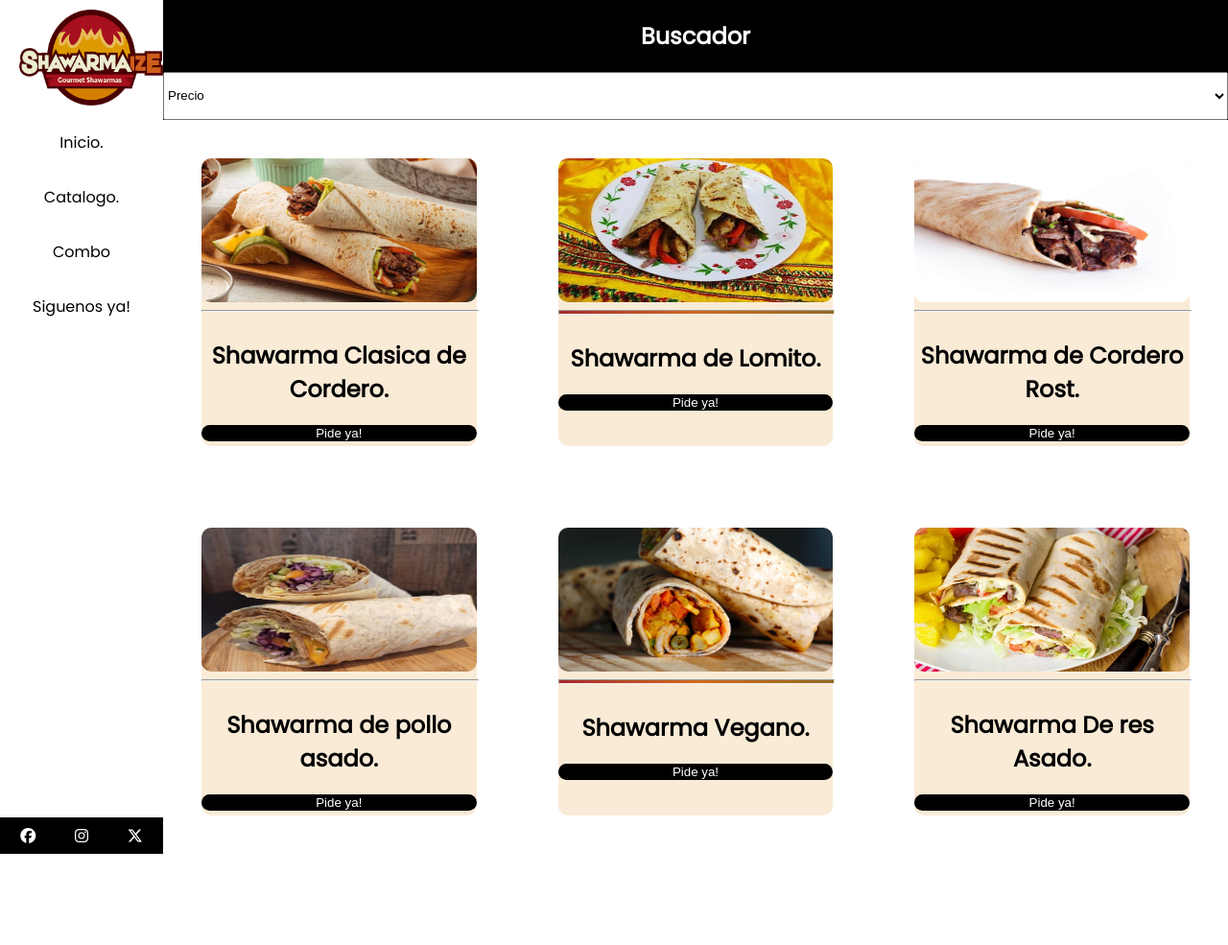
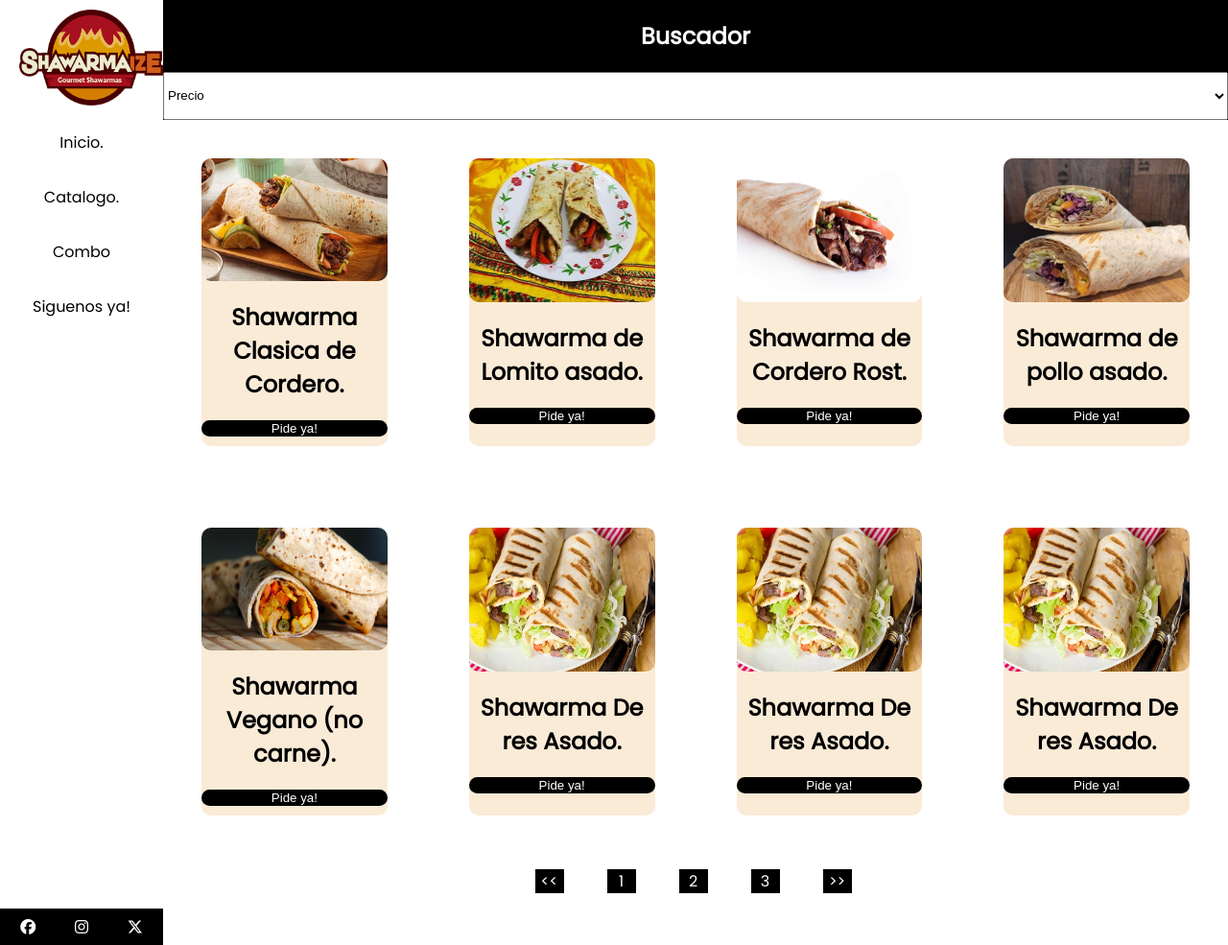
Before and after one commit to Moises324/Layout_grid, a plain HTML site: page index.html in a window 1280 px wide. Shown: the whole page at 96% size. Before the commit the page ends 890 px from the top, so only its background shows below. Drawn offline with Linux system fonts and the light colour scheme.

Commit message:
colocado la paginacion

```diff
--- a/assets/css/style.css
+++ b/assets/css/style.css
@@ -48,6 +48,7 @@ hr {
   grid-area: main;
   background-color: white;
 }
+
 .card {
   display: flex;
   flex-direction: column;
@@ -79,6 +80,20 @@ button:active {
   background-color: brown;
 }
 button {
+  cursor: pointer;
+}
+main ul {
+  display: flex;
+  justify-content: space-evenly;
+  list-style: none;
+}
+main li {
+  background-color: black;
+  color: white;
+  font-size: 100%;
+  width: 30px;
+  text-align: center;
+  margin-right: 45px;
   cursor: pointer;
 }
 .footer {
@@ -132,7 +147,11 @@ a {
     align-items: center;
   }
   .main {
-    grid-template-columns: 1fr 1fr 1fr;
+    grid-template-columns: 1fr 1fr 1fr 1fr;
     gap: 5px;
   }
+  main ul {
+    display: flex;
+    justify-content: center;
+  }
 }
--- a/index.html
+++ b/index.html
@@ -37,10 +37,11 @@
           <option value="">Precio</option>
         </select>
       </aside>
-      <main class="main">
+      <main>
+        <div class="main">
           <div class="card">
             <img src="./assets/img/shawarma-1502456.jpg" alt="" />
-          <hr />
+
             <h2>Shawarma Clasica de Cordero.</h2>
             <button>
               <a target="_blank" href="https://www.shawerma.cl/">Pide ya!</a>
@@ -48,8 +49,8 @@
           </div>
           <div class="card">
             <img class="borderp" src="./assets/img/lomito arabe.jpg" alt="" />
-          <hr />
-          <h2>Shawarma de Lomito.</h2>
+
+            <h2 class="align">Shawarma de Lomito asado.</h2>
             <button>
               <a target="_blank" href="https://www.shawerma.cl/">Pide ya!</a>
             </button>
@@ -59,7 +60,7 @@
               src="./assets/img/Shawarma-de-cordero-shutterstock_1662680437.jpg"
               alt=""
             />
-          <hr />
+
             <h2>Shawarma de Cordero Rost.</h2>
             <button>
               <a target="_blank" href="https://www.shawerma.cl/">Pide ya!</a>
@@ -67,7 +68,6 @@
           </div>
           <div class="card">
             <img src="./assets/img/shawarma-de-pollo.jpg" alt="" />
-          <hr />
             <h2>Shawarma de pollo asado.</h2>
             <button>
               <a target="_blank" href="https://www.shawerma.cl/">Pide ya!</a>
@@ -75,20 +75,43 @@
           </div>
           <div class="card">
             <img src="./assets/img/vegano.jpg" alt="" />
-          <hr />
-          <h2>Shawarma Vegano.</h2>
+            <h2>Shawarma Vegano (no carne).</h2>
             <button>
               <a target="_blank" href="https://www.shawerma.cl/">Pide ya!</a>
             </button>
           </div>
           <div class="card">
             <img src="./assets/img/res.jpg" alt="" />
-          <hr />
+
             <h2>Shawarma De res Asado.</h2>
             <button>
               <a target="_blank" href="https://www.shawerma.cl/">Pide ya!</a>
             </button>
           </div>
+          <div class="card">
+            <img src="./assets/img/res.jpg" alt="" />
+
+            <h2>Shawarma De res Asado.</h2>
+            <button>
+              <a target="_blank" href="https://www.shawerma.cl/">Pide ya!</a>
+            </button>
+          </div>
+          <div class="card">
+            <img src="./assets/img/res.jpg" alt="" />
+
+            <h2>Shawarma De res Asado.</h2>
+            <button>
+              <a target="_blank" href="https://www.shawerma.cl/">Pide ya!</a>
+            </button>
+          </div>
+        </div>
+        <ul>
+          <li><<</li>
+          <li>1</li>
+          <li>2</li>
+          <li>3</li>
+          <li>>></li>
+        </ul>
       </main>
       <footer class="footer">
         <i class="fa-brands fa-facebook" style="color: #ffffff"></i>
```
Lines whose indentation alone changed are shown as unchanged.
